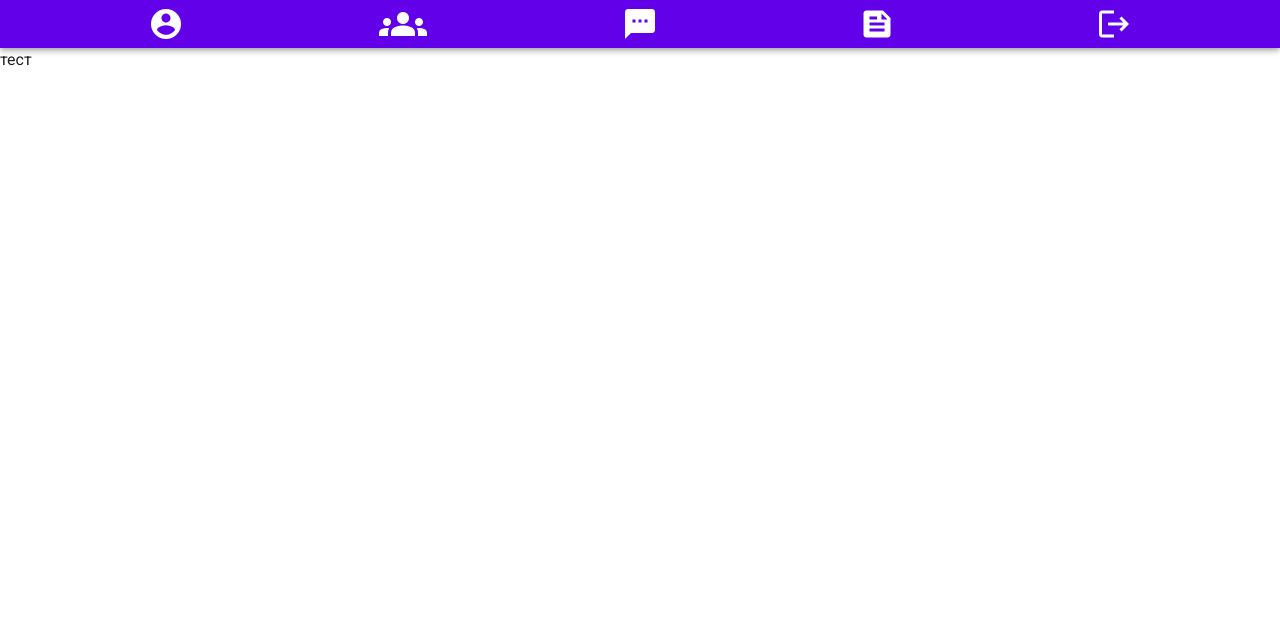
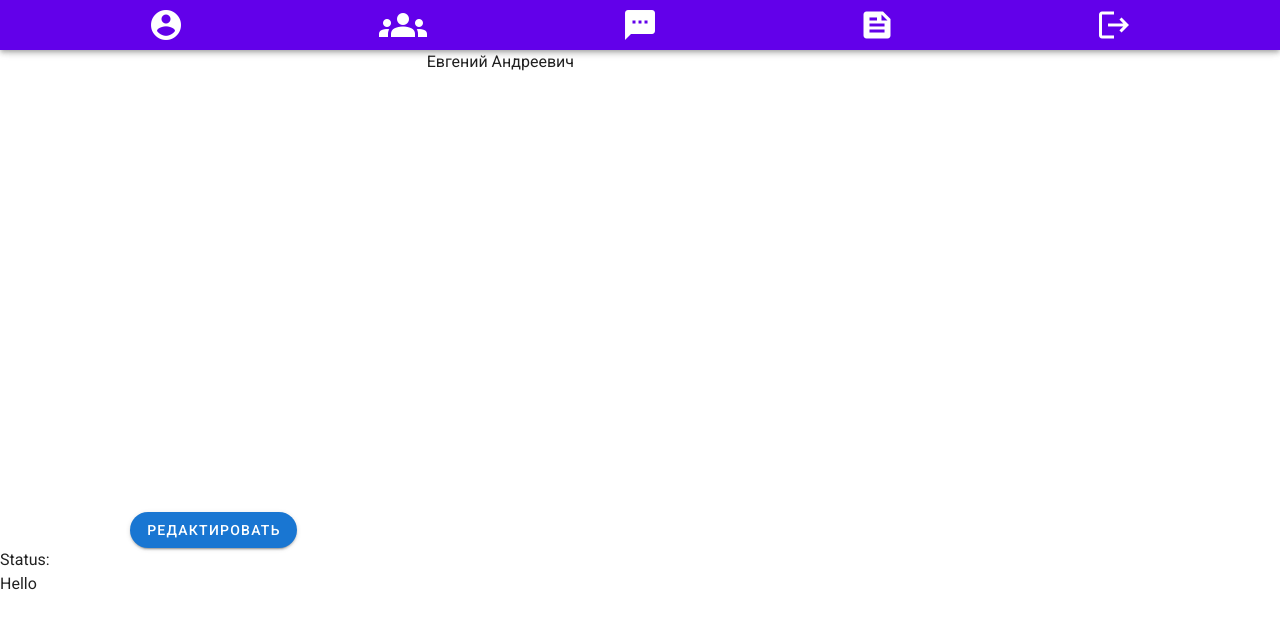
Before and after one commit to Fladit/besedka-frontend, a Vue app: page /1 in a window 1280 px wide. Shown: the top 628 px of the page. Built offline with nearby package versions, Linux system fonts and the light colour scheme.

Commit message:
partly customizing of UserPageComponent

```diff
--- a/src/App.vue
+++ b/src/App.vue
@@ -13,5 +13,4 @@ export default {
 
 <style>
 
-
 </style>
--- a/src/components/TheLoginWindow.vue
+++ b/src/components/TheLoginWindow.vue
@@ -41,8 +41,16 @@ export default {
     }
   },
   methods: {
-    login: function () {
-      AuthLogic.login({username: this.username, password: this.password})
+    login: async function () {
+      try {
+        const user = await AuthLogic.login({username: this.username, password: this.password})
+        // Добавить логику сохранения данных пользователя в state manager
+
+        await this.$router.push({path: ''})
+      }
+      catch (e) {
+        alert(e.response.data.message)
+      }
     },
   },
   watch: {
--- a/src/components/TheNavbarVuetify.vue
+++ b/src/components/TheNavbarVuetify.vue
@@ -1,9 +1,10 @@
 <template>
-  <div>
     <v-app-bar
         color="deep-purple accent-4"
         dense
         dark
+        :fixed="true"
+        :height="'50px'"
     >
       <v-container>
         <v-row class="d-flex justify-space-around">
@@ -30,7 +31,6 @@
 
 
     </v-app-bar>
-  </div>
 </template>
 
 <script>
--- a/src/components/TheUser.vue
+++ b/src/components/TheUser.vue
@@ -1,8 +1,10 @@
 <template>
-  <div>
+  <v-row class="flex-column ma-0">
     <TheNavbarVuetify/>
-    <router-view/>
-  </div>
+    <v-row class="mx-0 mb-0" style="margin-top: 50px; height: calc(100vh - 50px)">
+      <router-view/>
+    </v-row>
+  </v-row>
 </template>
 
 <script>
--- a/src/components/TheUserPage.vue
+++ b/src/components/TheUserPage.vue
@@ -1,7 +1,28 @@
 <template>
-  <div>
-    тест
-  </div>
+    <v-row class="flex-column ma-0">
+      <v-row class="flex-row ma-0" style="flex-grow: 6">
+        <v-col cols="4" class="d-flex flex-column align-center pa-0">
+          <v-img :src="require('@/assets/logo.png')" min-width="90%" :contain="true"/>
+          <v-btn
+              rounded
+              color="primary"
+              dark
+              class="mt-10"
+          >
+            Редактировать
+          </v-btn>
+        </v-col>
+        <v-col cols="8" class="pa-0">
+          <span>Евгений Андреевич</span>
+        </v-col>
+      </v-row>
+      <v-row class="flex-column justify-start ma-0" style="flex-grow: 4">
+        Status:
+        <div>
+          Hello
+        </div>
+      </v-row>
+    </v-row>
 </template>
 
 <script>
--- a/src/utils/Auth/AuthLogic.js
+++ b/src/utils/Auth/AuthLogic.js
@@ -8,7 +8,7 @@ export class AuthLogic {
             return response.data
         }
         catch (e) {
-            alert(e.response.data.message)
+            throw e
         }
     }
 
@@ -19,7 +19,7 @@ export class AuthLogic {
             return response.data
         }
         catch (e) {
-            alert(e.message)
+            throw e
         }
     }
 
```
